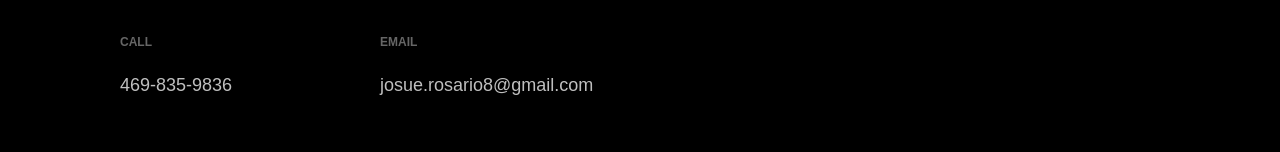
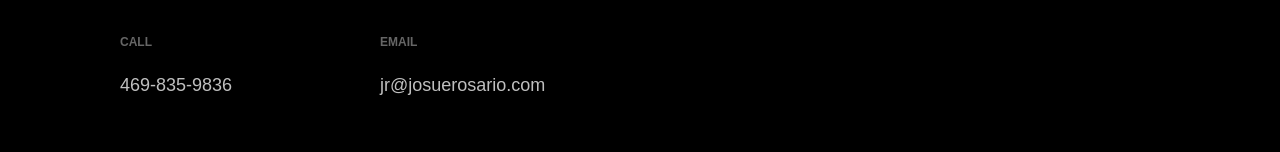
Before and after one commit to Josue-Rosario/Josue-Portfolio, a Next.js app: page / in a window 1280 px wide. Shown: the part 3085-3237 px from the top of the page. Built offline with nearby package versions, Linux system fonts and the light colour scheme.

Commit message:
Update mailto

```diff
--- a/src/components/Footer/Footer.js
+++ b/src/components/Footer/Footer.js
@@ -1,9 +1,17 @@
-import React from 'react';
-import { AiFillGithub, AiFillLinkedin } from 'react-icons/ai';
+import React from "react";
+import { AiFillGithub, AiFillLinkedin } from "react-icons/ai";
 
-import { SocialIcons } from '../Header/HeaderStyles';
-import { CompanyContainer, FooterWrapper, LinkColumn, LinkItem, LinkList, LinkTitle, SocialContainer, SocialIconsContainer } from './FooterStyles';
-
+import { SocialIcons } from "../Header/HeaderStyles";
+import {
+  CompanyContainer,
+  FooterWrapper,
+  LinkColumn,
+  LinkItem,
+  LinkList,
+  LinkTitle,
+  SocialContainer,
+  SocialIconsContainer,
+} from "./FooterStyles";
 
 const Footer = () => {
   return (
@@ -15,14 +23,13 @@ const Footer = () => {
         </LinkColumn>
         <LinkColumn>
           <LinkTitle>Email</LinkTitle>
-          <LinkItem href="mailto:josue.rosario8@gmail.com">
-            josue.rosario8@gmail.com
+          <LinkItem href="mailto:jr@josuerosario.com">
+            jr@josuerosario.com
           </LinkItem>
         </LinkColumn>
       </LinkList>
       <SocialIconsContainer>
-        <CompanyContainer>
-        </CompanyContainer>
+        <CompanyContainer></CompanyContainer>
         <SocialContainer>
           <SocialIcons href="https://github.com/Josue-Rosario">
             <AiFillGithub size="3rem" />
```
